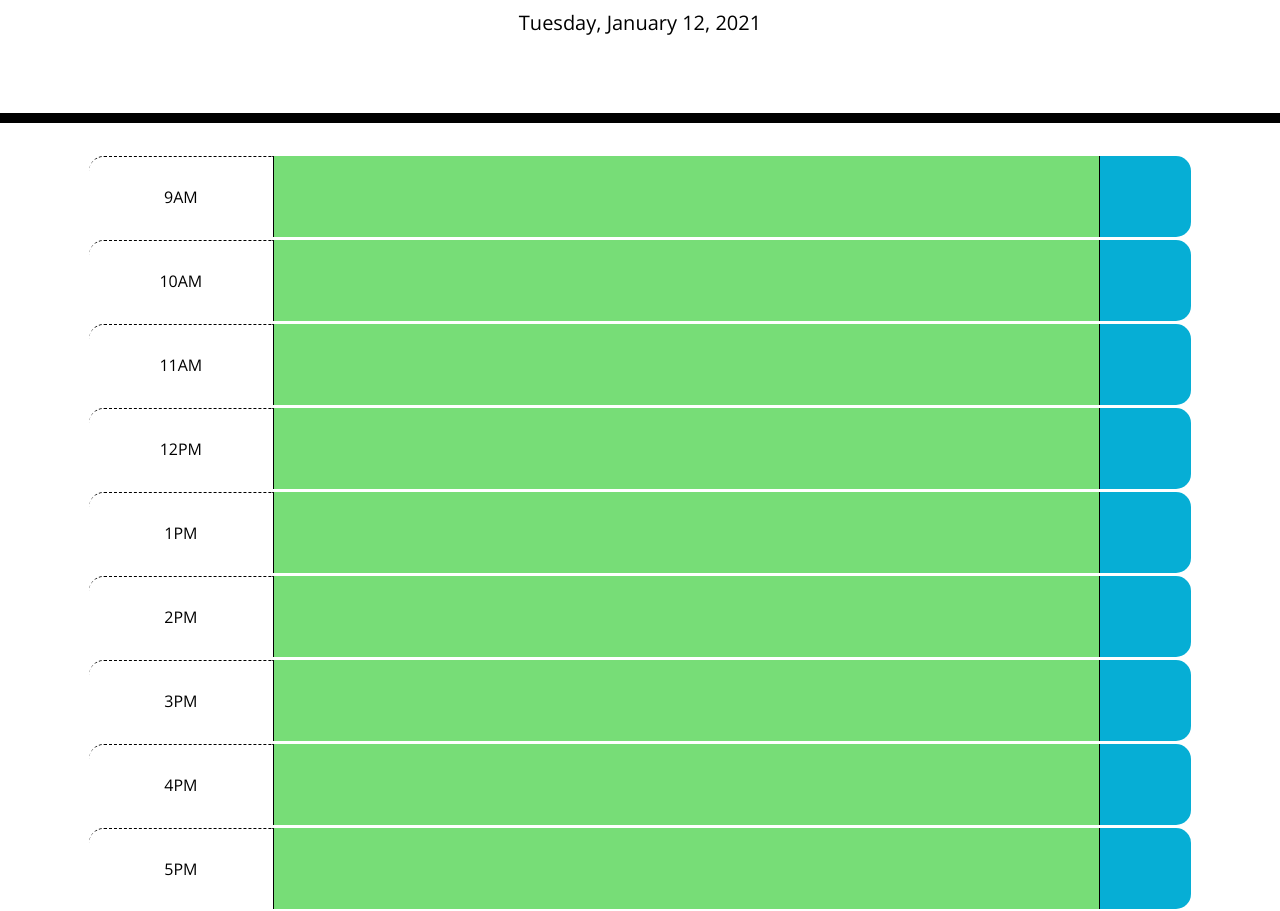
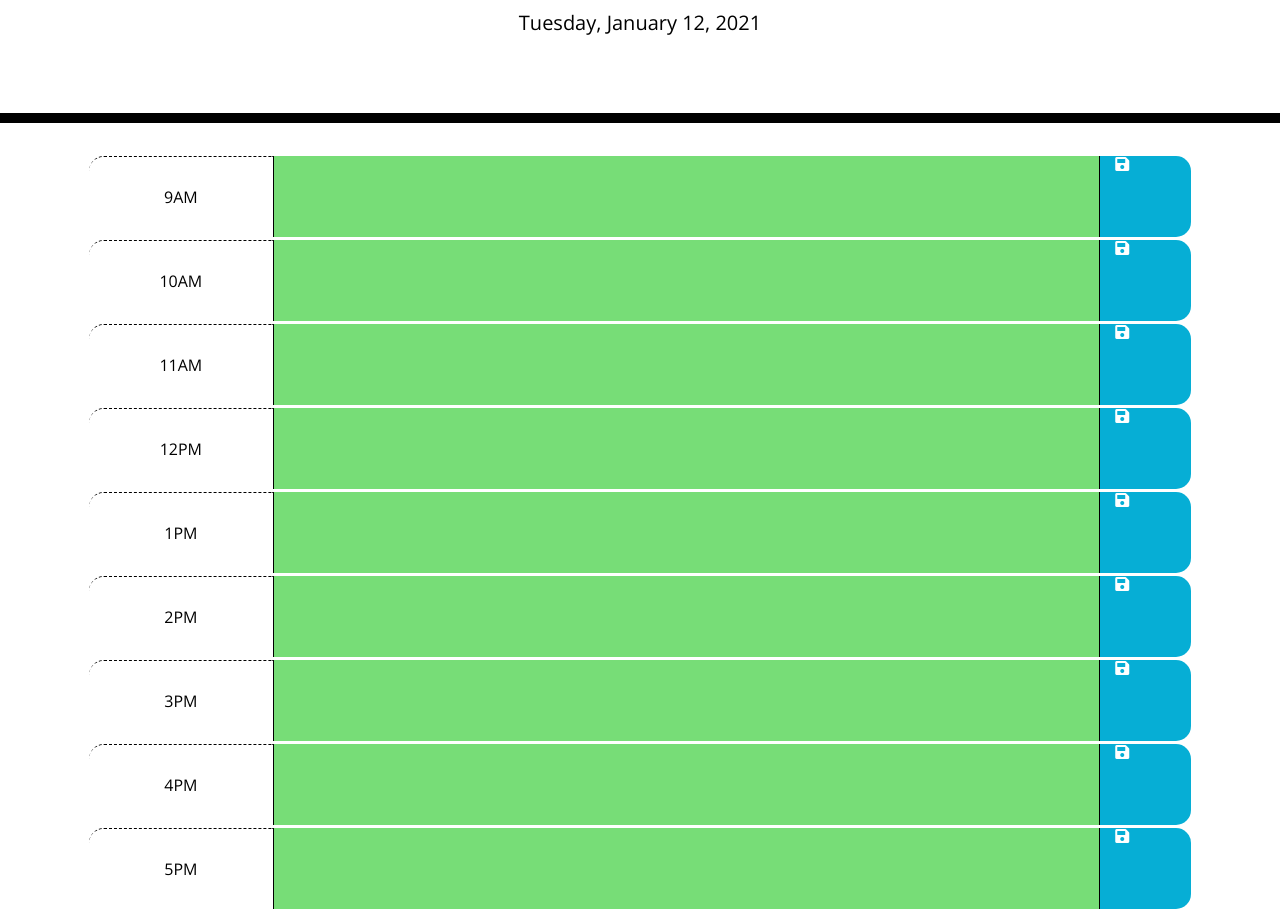
Before and after one commit to Loosekonnection/dayPlanner, a plain HTML site: page index.html in a window 1280 px wide. Shown: the part 181-1092 px from the top of the page. Drawn offline with nearby package versions, Linux system fonts and the light colour scheme.

Commit message:
Time Blocks HTML complete

```diff
--- a/index.html
+++ b/index.html
@@ -33,47 +33,47 @@
         <div class="row m-1">
             <div class="col-2 time-block hour">9AM</div>
             <textarea class="col-9 future" id="10:00am"></textarea>
-            <div class="col-1 saveBtn"></div>
+            <div class="col-1 saveBtn"><i class="fas fa-save"></i></div>
         </div>
         <div class="row m-1">
             <div class="col-2 time-block hour">10AM</div>
             <textarea class="col-9 future" id="10:00am"></textarea>
-            <div class="col-1 saveBtn"></div>
+            <div class="col-1 saveBtn"><i class="fas fa-save"></i></div>
         </div>
         <div class="row m-1">
             <div class="col-2 time-block hour">11AM</div>
             <textarea class="col-9 future" id="10:00am"></textarea>
-            <div class="col-1 saveBtn"></div>
+            <div class="col-1 saveBtn"><i class="fas fa-save"></i></div>
         </div>
         <div class="row m-1">
             <div class="col-2 time-block hour">12PM</div>
             <textarea class="col-9 future" id="10:00am"></textarea>
-            <div class="col-1 saveBtn"></div>
+            <div class="col-1 saveBtn"><i class="fas fa-save"></i></div>
         </div>
         <div class="row m-1">
             <div class="col-2 time-block hour">1PM</div>
             <textarea class="col-9 future" id="10:00am"></textarea>
-            <div class="col-1 saveBtn"></div>
+            <div class="col-1 saveBtn"><i class="fas fa-save"></i></div>
         </div>
         <div class="row m-1">
             <div class="col-2 time-block hour">2PM</div>
             <textarea class="col-9 future" id="10:00am"></textarea>
-            <div class="col-1 saveBtn"></div>
+            <div class="col-1 saveBtn"><i class="fas fa-save"></i></div>
         </div>
         <div class="row m-1">
             <div class="col-2 time-block hour">3PM</div>
             <textarea class="col-9 future" id="10:00am"></textarea>
-            <div class="col-1 saveBtn"></div>
+            <div class="col-1 saveBtn"><i class="fas fa-save"></i></div>
         </div>
         <div class="row m-1">
             <div class="col-2 time-block hour">4PM</div>
             <textarea class="col-9 future" id="10:00am"></textarea>
-            <div class="col-1 saveBtn"></div>
+            <div class="col-1 saveBtn"><i class="fas fa-save"></i></div>
         </div>
         <div class="row m-1">
             <div class="col-2 time-block hour">5PM</div>
             <textarea class="col-9 future" id="10:00am"></textarea>
-            <div class="col-1 saveBtn"></div>
+            <div class="col-1 saveBtn"><i class="fas fa-save"></i></div>
         </div>
 
 
```
